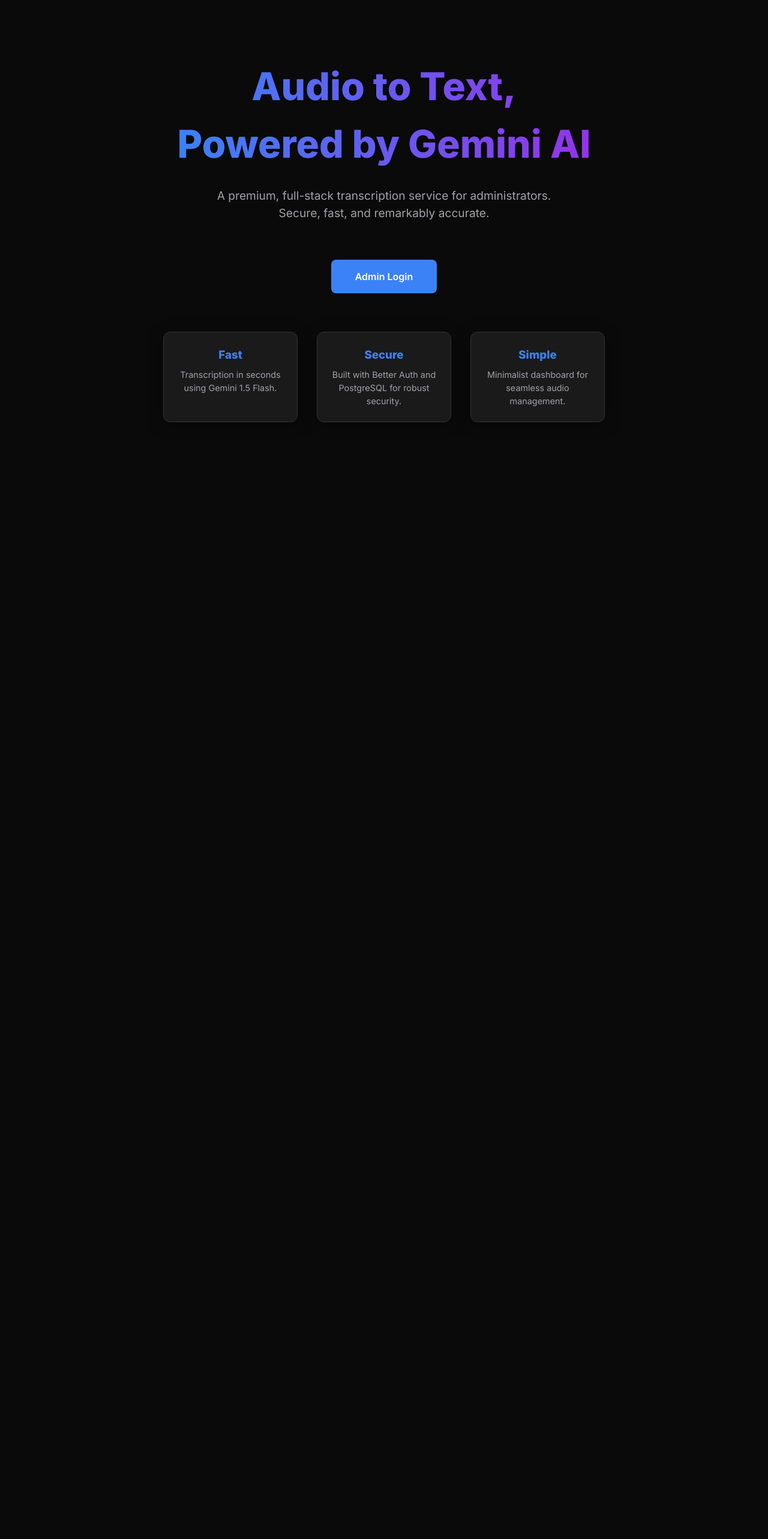
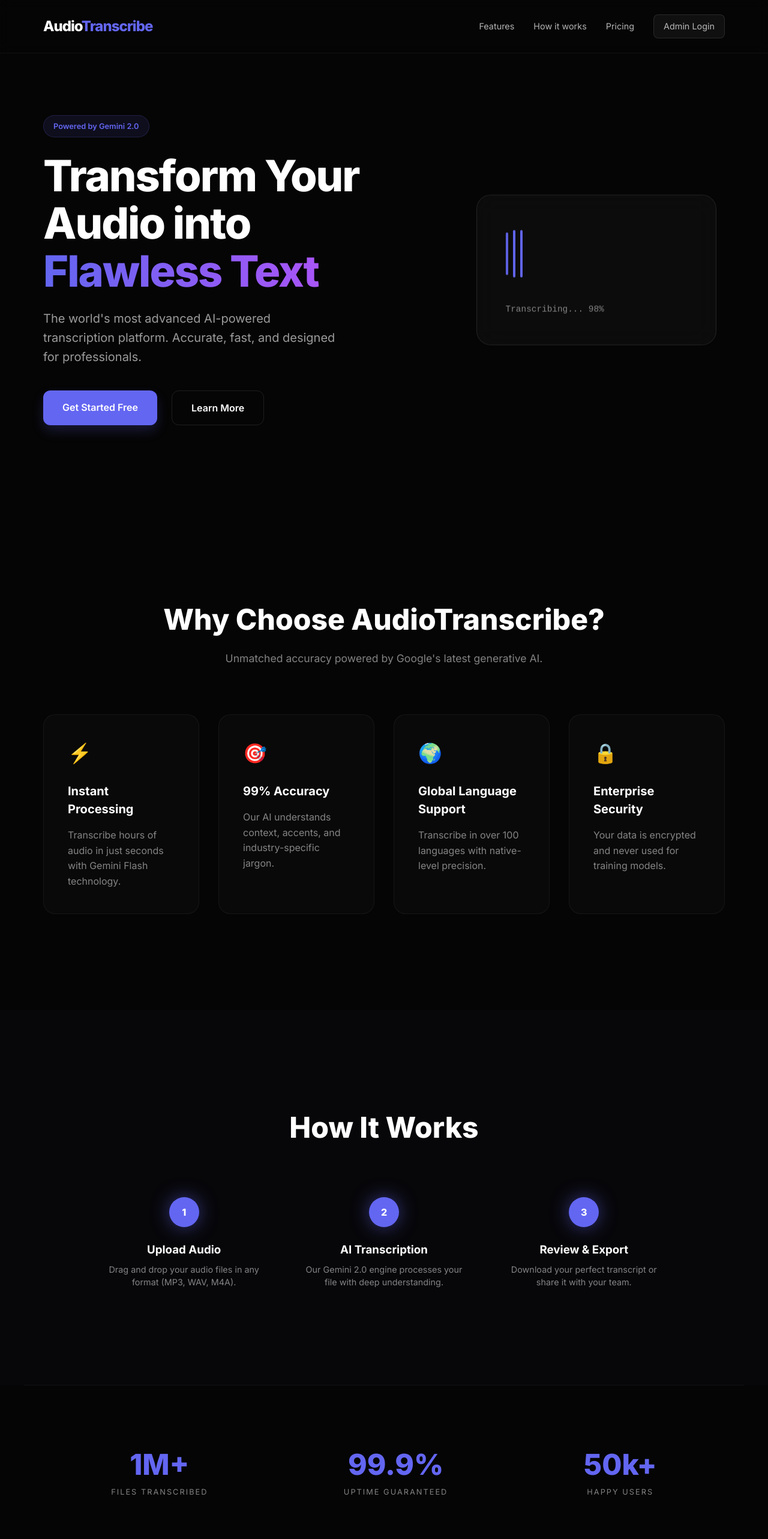
Before and after one commit to RaghavParasher/audio-transcription-app, a Next.js app: page / in a window 1280 px wide. Shown: the top 2566 px of the page at 60% size. Before the commit the page ends 800 px from the top, so only its background shows below. Built offline with nearby package versions, Linux system fonts and the light colour scheme.

Commit message:
Enhance landing page with premium design and multiple sections

```diff
--- a/src/app/layout.tsx
+++ b/src/app/layout.tsx
@@ -1,9 +1,12 @@
 import type { Metadata } from "next";
+import { Inter } from "next/font/google";
 import "./globals.css";
 
+const inter = Inter({ subsets: ["latin"] });
+
 export const metadata: Metadata = {
-  title: "TranscribeAI - Audio Transcription",
-  description: "Upload and transcribe audio using Gemini AI",
+  title: "AudioTranscribe AI - Gemini Powered Transcription",
+  description: "The world's most advanced AI-powered transcription platform.",
 };
 
 export default function RootLayout({
@@ -13,12 +16,7 @@
 }>) {
   return (
     <html lang="en">
-      <head>
-        <link rel="preconnect" href="https://fonts.googleapis.com" />
-        <link rel="preconnect" href="https://fonts.gstatic.com" crossOrigin="anonymous" />
-        <link href="https://fonts.googleapis.com/css2?family=Inter:wght@400;600;800&display=swap" rel="stylesheet" />
-      </head>
-      <body>
+      <body className={inter.className}>
         {children}
       </body>
     </html>
--- a/src/app/page.module.css
+++ b/src/app/page.module.css
@@ -1,142 +1,464 @@
-.page {
-  --background: #fafafa;
-  --foreground: #fff;
+.container {
+  min-height: 100vh;
+  color: #ffffff;
+  background: #050505;
+  font-family: 'Inter', sans-serif;
+  scroll-behavior: smooth;
+}
 
-  --text-primary: #000;
-  --text-secondary: #666;
+/* Nav Styles */
+.nav {
+  position: fixed;
+  top: 0;
+  width: 100%;
+  padding: 1.5rem 0;
+  background: rgba(5, 5, 5, 0.8);
+  backdrop-filter: blur(10px);
+  z-index: 1000;
+  border-bottom: 1px solid rgba(255, 255, 255, 0.05);
+}
 
-  --button-primary-hover: #383838;
-  --button-secondary-hover: #f2f2f2;
-  --button-secondary-border: #ebebeb;
+.navContent {
+  max-width: 1200px;
+  margin: 0 auto;
+  padding: 0 2rem;
+  display: flex;
+  justify-content: space-between;
+  align-items: center;
+}
 
+.logo {
+  font-size: 1.5rem;
+  font-weight: 800;
+  letter-spacing: -1px;
+}
+
+.logo span {
+  color: #6366f1;
+}
+
+.navLinks {
   display: flex;
+  gap: 2rem;
+  align-items: center;
+}
+
+.navLinks a {
+  text-decoration: none;
+  color: rgba(255, 255, 255, 0.7);
+  font-size: 0.9rem;
+  transition: color 0.3s;
+}
+
+.navLinks a:hover {
+  color: #ffffff;
+}
+
+.loginBtn {
+  background: rgba(255, 255, 255, 0.05);
+  padding: 0.5rem 1rem;
+  border-radius: 8px;
+  border: 1px solid rgba(255, 255, 255, 0.1);
+  transition: all 0.3s;
+}
+
+.loginBtn:hover {
+  background: rgba(255, 255, 255, 0.1);
+}
+
+/* Hero Section */
+.hero {
+  padding: 12rem 2rem 8rem;
+  max-width: 1200px;
+  margin: 0 auto;
+  display: grid;
+  grid-template-columns: 1.2fr 0.8fr;
+  gap: 4rem;
+  align-items: center;
+}
+
+.badge {
+  display: inline-block;
+  background: rgba(99, 102, 241, 0.1);
+  color: #6366f1;
+  padding: 0.5rem 1rem;
+  border-radius: 100px;
+  font-size: 0.8rem;
+  font-weight: 600;
+  margin-bottom: 1.5rem;
+  border: 1px solid rgba(99, 102, 241, 0.2);
+}
+
+.hero h1 {
+  font-size: 4.5rem;
+  font-weight: 800;
+  line-height: 1.1;
+  margin-bottom: 1.5rem;
+  letter-spacing: -2px;
+}
+
+.gradientText {
+  background: linear-gradient(90deg, #6366f1, #a855f7);
+  -webkit-background-clip: text;
+  -webkit-text-fill-color: transparent;
+}
+
+.hero p {
+  font-size: 1.25rem;
+  color: rgba(255, 255, 255, 0.6);
+  max-width: 500px;
+  margin-bottom: 2.5rem;
+  line-height: 1.6;
+}
+
+.heroActions {
+  display: flex;
+  gap: 1.5rem;
+}
+
+.primaryBtn {
+  background: #6366f1;
+  color: white;
+  padding: 1rem 2rem;
+  border-radius: 12px;
+  font-weight: 600;
+  text-decoration: none;
+  transition: transform 0.3s, box-shadow 0.3s;
+  box-shadow: 0 10px 20px rgba(99, 102, 241, 0.2);
+}
+
+.primaryBtn:hover {
+  transform: translateY(-2px);
+  box-shadow: 0 15px 30px rgba(99, 102, 241, 0.4);
+}
+
+.secondaryBtn {
+  color: white;
+  padding: 1rem 2rem;
+  border-radius: 12px;
+  font-weight: 600;
+  text-decoration: none;
+  border: 1px solid rgba(255, 255, 255, 0.1);
+  transition: background 0.3s;
+}
+
+.secondaryBtn:hover {
+  background: rgba(255, 255, 255, 0.05);
+}
+
+.heroGraphic {
+  position: relative;
+  display: flex;
+  justify-content: center;
+}
+
+.floatingCard {
+  background: rgba(255, 255, 255, 0.03);
+  border: 1px solid rgba(255, 255, 255, 0.1);
+  padding: 3rem;
+  border-radius: 24px;
+  backdrop-filter: blur(20px);
+  width: 100%;
+  max-width: 400px;
+  animation: float 6s ease-in-out infinite;
+}
+
+@keyframes float {
+  0%, 100% { transform: translateY(0px); }
+  50% { transform: translateY(-20px); }
+}
+
+.waveContainer {
+  height: 100px;
+  display: flex;
+  align-items: center;
+  gap: 8px;
+  margin-bottom: 2rem;
+}
+
+.wave {
+  width: 4px;
+  height: 40px;
+  background: #6366f1;
+  border-radius: 10px;
+  animation: musicWave 1.2s ease-in-out infinite alternate;
+}
+
+.wave:nth-child(2) { animation-delay: 0.2s; height: 60px; }
+.wave:nth-child(3) { animation-delay: 0.4s; height: 30px; }
+
+@keyframes musicWave {
+  from { height: 20px; opacity: 0.5; }
+  to { height: 80px; opacity: 1; }
+}
+
+.transcribingText {
+  color: rgba(255, 255, 255, 0.5);
+  font-family: monospace;
+  font-size: 0.9rem;
+}
+
+/* Features Section */
+.features {
+  padding: 10rem 2rem;
+  max-width: 1200px;
+  margin: 0 auto;
+}
+
+.sectionHeader {
+  text-align: center;
+  margin-bottom: 5rem;
+}
+
+.sectionHeader h2 {
+  font-size: 3rem;
+  font-weight: 800;
+  margin-bottom: 1rem;
+}
+
+.sectionHeader p {
+  color: rgba(255, 255, 255, 0.5);
+  font-size: 1.1rem;
+}
+
+.featureGrid {
+  display: grid;
+  grid-template-columns: repeat(auto-fit, minmax(250px, 1fr));
+  gap: 2rem;
+}
+
+.featureCard {
+  background: rgba(255, 255, 255, 0.02);
+  border: 1px solid rgba(255, 255, 255, 0.05);
+  padding: 2.5rem;
+  border-radius: 20px;
+  transition: transform 0.3s, border-color 0.3s;
+}
+
+.featureCard:hover {
+  transform: translateY(-10px);
+  border-color: rgba(99, 102, 241, 0.3);
+}
+
+.icon {
+  font-size: 2rem;
+  margin-bottom: 1.5rem;
+}
+
+.featureCard h3 {
+  font-size: 1.25rem;
+  margin-bottom: 1rem;
+}
+
+.featureCard p {
+  color: rgba(255, 255, 255, 0.5);
+  line-height: 1.6;
+}
+
+/* How It Works */
+.howItWorks {
+  padding: 10rem 2rem;
+  background: rgba(99, 102, 241, 0.02);
+}
+
+.steps {
+  max-width: 1000px;
+  margin: 0 auto;
+  display: flex;
+  justify-content: space-between;
+  position: relative;
+}
+
+.step {
+  text-align: center;
   flex: 1;
-  flex-direction: column;
+  padding: 0 2rem;
+  position: relative;
+  z-index: 2;
+}
+
+.stepNumber {
+  width: 50px;
+  height: 50px;
+  background: #6366f1;
+  border-radius: 50%;
+  display: flex;
   align-items: center;
   justify-content: center;
-  font-family: var(--font-geist-sans);
-  background-color: var(--background);
+  font-weight: 800;
+  margin: 0 auto 1.5rem;
+  box-shadow: 0 0 30px rgba(99, 102, 241, 0.5);
 }
 
-.main {
-  display: flex;
-  flex: 1;
-  width: 100%;
-  max-width: 800px;
-  flex-direction: column;
-  align-items: flex-start;
-  justify-content: space-between;
-  background-color: var(--foreground);
-  padding: 120px 60px;
+.step h3 {
+  margin-bottom: 0.5rem;
 }
 
-.intro {
-  display: flex;
-  flex-direction: column;
-  align-items: flex-start;
-  text-align: left;
-  gap: 24px;
+.step p {
+  color: rgba(255, 255, 255, 0.5);
+  font-size: 0.9rem;
 }
 
-.intro h1 {
-  max-width: 320px;
-  font-size: 40px;
-  font-weight: 600;
-  line-height: 48px;
-  letter-spacing: -2.4px;
-  text-wrap: balance;
-  color: var(--text-primary);
+/* Stats */
+.stats {
+  padding: 6rem 2rem;
+  max-width: 1200px;
+  margin: 0 auto;
+  display: flex;
+  justify-content: space-around;
+  border-top: 1px solid rgba(255, 255, 255, 0.05);
+  border-bottom: 1px solid rgba(255, 255, 255, 0.05);
 }
 
-.intro p {
-  max-width: 440px;
-  font-size: 18px;
-  line-height: 32px;
-  text-wrap: balance;
-  color: var(--text-secondary);
+.statItem {
+  text-align: center;
 }
 
-.intro a {
-  font-weight: 500;
-  color: var(--text-primary);
+.statItem h3 {
+  font-size: 3rem;
+  font-weight: 800;
+  color: #6366f1;
 }
 
-.ctas {
-  display: flex;
-  flex-direction: row;
-  width: 100%;
-  max-width: 440px;
-  gap: 16px;
-  font-size: 14px;
+.statItem p {
+  color: rgba(255, 255, 255, 0.5);
+  text-transform: uppercase;
+  font-size: 0.8rem;
+  letter-spacing: 2px;
 }
 
-.ctas a {
-  display: flex;
-  justify-content: center;
-  align-items: center;
-  height: 40px;
-  padding: 0 16px;
-  border-radius: 128px;
-  border: 1px solid transparent;
-  transition: 0.2s;
-  cursor: pointer;
-  width: fit-content;
-  font-weight: 500;
+/* Pricing */
+.pricing {
+  padding: 10rem 2rem;
+  text-align: center;
 }
 
-a.primary {
-  background: var(--text-primary);
-  color: var(--background);
-  gap: 8px;
+.priceCard {
+  background: linear-gradient(135deg, rgba(99, 102, 241, 0.1) 0%, rgba(168, 85, 247, 0.1) 100%);
+  border: 1px solid rgba(255, 255, 255, 0.1);
+  max-width: 400px;
+  margin: 0 auto;
+  padding: 4rem;
+  border-radius: 32px;
+  position: relative;
+  overflow: hidden;
 }
 
-a.secondary {
-  border-color: var(--button-secondary-border);
+.priceHeader h3 {
+  font-size: 1.5rem;
+  margin-bottom: 1rem;
 }
 
-/* Enable hover only on non-touch devices */
-@media (hover: hover) and (pointer: fine) {
-  a.primary:hover {
-    background: var(--button-primary-hover);
-    border-color: transparent;
+.price {
+  font-size: 4rem;
+  font-weight: 800;
+  margin-bottom: 0.5rem;
+}
+
+.price span {
+  font-size: 1.5rem;
+  opacity: 0.5;
+}
+
+.priceFeatures {
+  list-style: none;
+  padding: 0;
+  margin: 2rem 0 3rem;
+  text-align: left;
+}
+
+.priceFeatures li {
+  padding: 0.75rem 0;
+  color: rgba(255, 255, 255, 0.7);
+  display: flex;
+  align-items: center;
+  gap: 10px;
+}
+
+.priceFeatures li::before {
+  content: "✓";
+  color: #6366f1;
+  font-weight: 800;
+}
+
+.priceBtn {
+  display: block;
+  background: #ffffff;
+  color: #000000;
+  padding: 1rem;
+  border-radius: 12px;
+  font-weight: 700;
+  text-decoration: none;
+  transition: transform 0.3s;
+}
+
+.priceBtn:hover {
+  transform: scale(1.05);
+}
+
+/* Footer */
+.footer {
+  padding: 8rem 2rem 4rem;
+  background: #000000;
+  border-top: 1px solid rgba(255, 255, 255, 0.05);
+}
+
+.footerContent {
+  max-width: 1200px;
+  margin: 0 auto;
+  display: grid;
+  grid-template-columns: 2fr 1fr 1fr;
+  gap: 4rem;
+  margin-bottom: 4rem;
+}
+
+.footerBrand p {
+  color: rgba(255, 255, 255, 0.5);
+  margin-top: 1rem;
+}
+
+.footerLinks h4 {
+  margin-bottom: 1.5rem;
+}
+
+.footerLinks a {
+  display: block;
+  color: rgba(255, 255, 255, 0.5);
+  text-decoration: none;
+  margin-bottom: 0.75rem;
+  font-size: 0.9rem;
+}
+
+.footerBottom {
+  text-align: center;
+  padding-top: 4rem;
+  border-top: 1px solid rgba(255, 255, 255, 0.05);
+  color: rgba(255, 255, 255, 0.3);
+  font-size: 0.8rem;
+}
+
+/* Responsive */
+@media (max-width: 968px) {
+  .hero {
+    grid-template-columns: 1fr;
+    text-align: center;
+    padding-top: 8rem;
   }
-
-  a.secondary:hover {
-    background: var(--button-secondary-hover);
-    border-color: transparent;
+  .hero p {
+    margin-left: auto;
+    margin-right: auto;
+  }
+  .heroActions {
+    justify-content: center;
+  }
+  .hero h1 {
+    font-size: 3rem;
+  }
+  .footerContent {
+    grid-template-columns: 1fr;
+  }
+  .steps {
+    flex-direction: column;
+    gap: 3rem;
   }
 }
-
-@media (max-width: 600px) {
-  .main {
-    padding: 48px 24px;
-  }
-
-  .intro {
-    gap: 16px;
-  }
-
-  .intro h1 {
-    font-size: 32px;
-    line-height: 40px;
-    letter-spacing: -1.92px;
-  }
-}
-
-@media (prefers-color-scheme: dark) {
-  .logo {
-    filter: invert();
-  }
-
-  .page {
-    --background: #000;
-    --foreground: #000;
-
-    --text-primary: #ededed;
-    --text-secondary: #999;
-
-    --button-primary-hover: #ccc;
-    --button-secondary-hover: #1a1a1a;
-    --button-secondary-border: #1a1a1a;
-  }
-}
--- a/src/app/page.tsx
+++ b/src/app/page.tsx
@@ -1,36 +1,161 @@
 import Link from "next/link";
+import styles from "./page.module.css";
 
-export default function Home() {
+export default function LandingPage() {
   return (
-    <div className="container" style={{ minHeight: "100vh", display: "flex", flexDirection: "column", alignItems: "center", justifyContent: "center", textAlign: "center" }}>
-      <h1 className="title" style={{ fontSize: "4rem", marginBottom: "1.5rem" }}>
-        Audio to Text, <br />Powered by Gemini AI
-      </h1>
-      <p className="subtitle" style={{ fontSize: "1.2rem", maxWidth: "600px" }}>
-        A premium, full-stack transcription service for administrators.
-        Secure, fast, and remarkably accurate.
-      </p>
+    <div className={styles.container}>
+      {/* Navbar */}
+      <nav className={styles.nav}>
+        <div className={styles.navContent}>
+          <div className={styles.logo}>Audio<span>Transcribe</span></div>
+          <div className={styles.navLinks}>
+            <a href="#features">Features</a>
+            <a href="#how-it-works">How it works</a>
+            <a href="#pricing">Pricing</a>
+            <Link href="/login" className={styles.loginBtn}>Admin Login</Link>
+          </div>
+        </div>
+      </nav>
 
-      <div style={{ display: "flex", gap: "1rem", marginTop: "2rem" }}>
-        <Link href="/login" className="button" style={{ width: "auto", padding: "1rem 2.5rem" }}>
-          Admin Login
-        </Link>
-      </div>
+      {/* Hero Section */}
+      <section className={styles.hero}>
+        <div className={styles.heroContent}>
+          <div className={styles.badge}>Powered by Gemini 2.0</div>
+          <h1>Transform Your Audio into <span className={styles.gradientText}>Flawless Text</span></h1>
+          <p>The world's most advanced AI-powered transcription platform. Accurate, fast, and designed for professionals.</p>
+          <div className={styles.heroActions}>
+            <Link href="/login" className={styles.primaryBtn}>Get Started Free</Link>
+            <a href="#features" className={styles.secondaryBtn}>Learn More</a>
+          </div>
+        </div>
+        <div className={styles.heroGraphic}>
+          <div className={styles.floatingCard}>
+            <div className={styles.waveContainer}>
+              <div className={styles.wave}></div>
+              <div className={styles.wave}></div>
+              <div className={styles.wave}></div>
+            </div>
+            <div className={styles.transcribingText}>Transcribing... 98%</div>
+          </div>
+        </div>
+      </section>
 
-      <div style={{ marginTop: "4rem", display: "grid", gridTemplateColumns: "1fr 1fr 1fr", gap: "2rem", width: "100%", maxWidth: "900px" }}>
-        <div className="card" style={{ padding: "1.5rem" }}>
-          <h3 style={{ color: "var(--primary)", marginBottom: "0.5rem" }}>Fast</h3>
-          <p style={{ fontSize: "0.9rem", color: "var(--text-muted)" }}>Transcription in seconds using Gemini 1.5 Flash.</p>
+      {/* Features Section */}
+      <section id="features" className={styles.features}>
+        <div className={styles.sectionHeader}>
+          <h2>Why Choose AudioTranscribe?</h2>
+          <p>Unmatched accuracy powered by Google's latest generative AI.</p>
         </div>
-        <div className="card" style={{ padding: "1.5rem" }}>
-          <h3 style={{ color: "var(--primary)", marginBottom: "0.5rem" }}>Secure</h3>
-          <p style={{ fontSize: "0.9rem", color: "var(--text-muted)" }}>Built with Better Auth and PostgreSQL for robust security.</p>
+        <div className={styles.featureGrid}>
+          <div className={styles.featureCard}>
+            <div className={styles.icon}>⚡</div>
+            <h3>Instant Processing</h3>
+            <p>Transcribe hours of audio in just seconds with Gemini Flash technology.</p>
+          </div>
+          <div className={styles.featureCard}>
+            <div className={styles.icon}>🎯</div>
+            <h3>99% Accuracy</h3>
+            <p>Our AI understands context, accents, and industry-specific jargon.</p>
+          </div>
+          <div className={styles.featureCard}>
+            <div className={styles.icon}>🌍</div>
+            <h3>Global Language Support</h3>
+            <p>Transcribe in over 100 languages with native-level precision.</p>
+          </div>
+          <div className={styles.featureCard}>
+            <div className={styles.icon}>🔒</div>
+            <h3>Enterprise Security</h3>
+            <p>Your data is encrypted and never used for training models.</p>
+          </div>
         </div>
-        <div className="card" style={{ padding: "1.5rem" }}>
-          <h3 style={{ color: "var(--primary)", marginBottom: "0.5rem" }}>Simple</h3>
-          <p style={{ fontSize: "0.9rem", color: "var(--text-muted)" }}>Minimalist dashboard for seamless audio management.</p>
+      </section>
+
+      {/* How it Works */}
+      <section id="how-it-works" className={styles.howItWorks}>
+        <div className={styles.sectionHeader}>
+          <h2>How It Works</h2>
         </div>
-      </div>
+        <div className={styles.steps}>
+          <div className={styles.step}>
+            <div className={styles.stepNumber}>1</div>
+            <h3>Upload Audio</h3>
+            <p>Drag and drop your audio files in any format (MP3, WAV, M4A).</p>
+          </div>
+          <div className={styles.step}>
+            <div className={styles.stepNumber}>2</div>
+            <h3>AI Transcription</h3>
+            <div className={styles.connector}></div>
+            <p>Our Gemini 2.0 engine processes your file with deep understanding.</p>
+          </div>
+          <div className={styles.step}>
+            <div className={styles.stepNumber}>3</div>
+            <h3>Review & Export</h3>
+            <p>Download your perfect transcript or share it with your team.</p>
+          </div>
+        </div>
+      </section>
+
+      {/* Statistics Section */}
+      <section className={styles.stats}>
+        <div className={styles.statItem}>
+          <h3>1M+</h3>
+          <p>Files Transcribed</p>
+        </div>
+        <div className={styles.statItem}>
+          <h3>99.9%</h3>
+          <p>Uptime Guaranteed</p>
+        </div>
+        <div className={styles.statItem}>
+          <h3>50k+</h3>
+          <p>Happy Users</p>
+        </div>
+      </section>
+
+      {/* Pricing Section (Visual Placeholder) */}
+      <section id="pricing" className={styles.pricing}>
+        <div className={styles.sectionHeader}>
+          <h2>Simple Pricing</h2>
+        </div>
+        <div className={styles.priceCard}>
+          <div className={styles.priceHeader}>
+            <h3>Professional</h3>
+            <div className={styles.price}>$0<span>/mo</span></div>
+            <p>Free for a limited time</p>
+          </div>
+          <ul className={styles.priceFeatures}>
+            <li>Unlimited Transcriptions</li>
+            <li>Gemini 2.0 Flash Access</li>
+            <li>Speaker Identification</li>
+            <li>Priority Support</li>
+          </ul>
+          <Link href="/login" className={styles.priceBtn}>Start Now</Link>
+        </div>
+      </section>
+
+      {/* Footer */}
+      <footer className={styles.footer}>
+        <div className={styles.footerContent}>
+          <div className={styles.footerBrand}>
+            <div className={styles.logo}>Audio<span>Transcribe</span></div>
+            <p>The future of audio intelligence.</p>
+          </div>
+          <div className={styles.footerLinks}>
+            <h4>Product</h4>
+            <a href="#">Features</a>
+            <a href="#">Security</a>
+            <a href="#">API</a>
+          </div>
+          <div className={styles.footerLinks}>
+            <h4>Company</h4>
+            <a href="#">About</a>
+            <a href="#">Blog</a>
+            <a href="#">Privacy</a>
+          </div>
+        </div>
+        <div className={styles.footerBottom}>
+          <p>&copy; 2026 AudioTranscribe AI. All rights reserved.</p>
+        </div>
+      </footer>
     </div>
   );
 }
```
